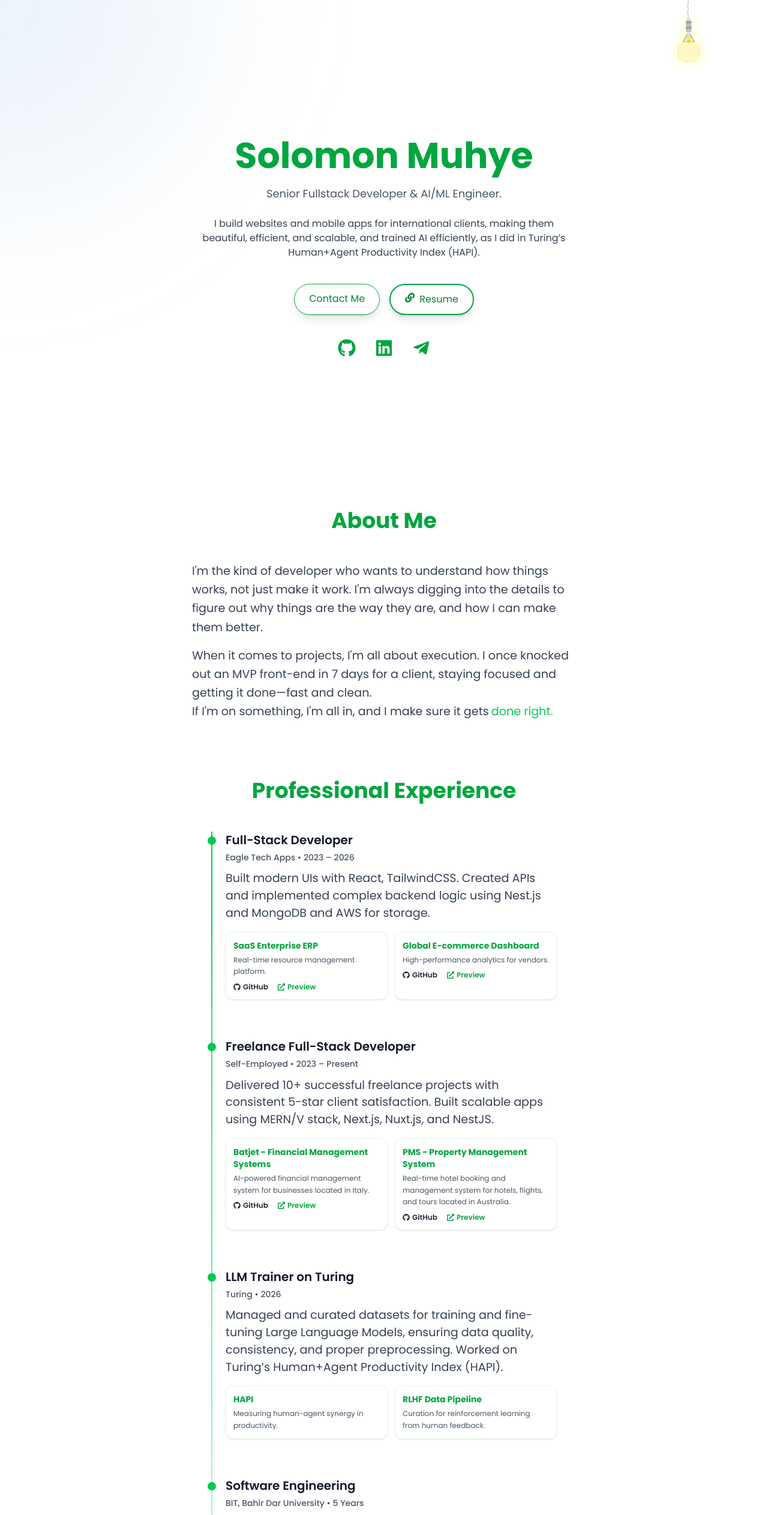
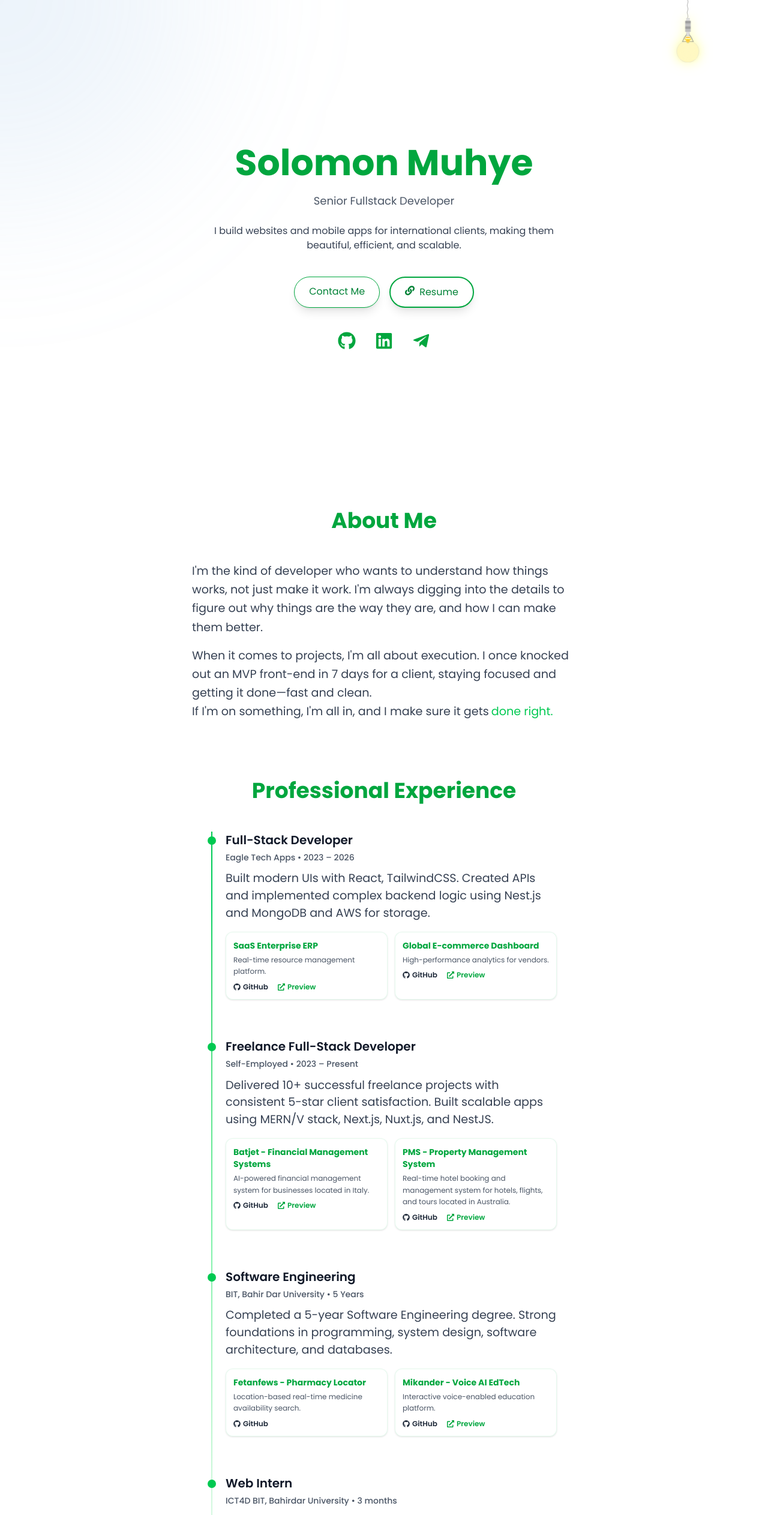
Before and after one commit to solomon-mh/solomon-muhye, a React (Vite) app: page / in a window 1280 px wide. Shown: the top 2525 px of the page at 60% size. Built offline with nearby package versions, Linux system fonts and the light colour scheme.

Commit message:
feat: update Experience, Hero, and SkillsList components; comment out unused entries and refine descriptions

```diff
--- a/src/components/Experience.tsx
+++ b/src/components/Experience.tsx
@@ -61,23 +61,23 @@ const experiences: ExperienceItem[] = [
       },
     ],
   },
-  {
-    role: "LLM Trainer on Turing",
-    company: "Turing",
-    period: "2026",
-    details:
-      "Managed and curated datasets for training and fine-tuning Large Language Models, ensuring data quality, consistency, and proper preprocessing. Worked on Turing’s Human+Agent Productivity Index (HAPI).",
-    projects: [
-      {
-        name: "HAPI",
-        description: "Measuring human-agent synergy in productivity.",
-      },
-      {
-        name: "RLHF Data Pipeline",
-        description: "Curation for reinforcement learning from human feedback.",
-      },
-    ],
-  },
+  // {
+  //   role: "LLM Trainer on Turing",
+  //   company: "Turing",
+  //   period: "2026",
+  //   details:
+  //     "Managed and curated datasets for training and fine-tuning Large Language Models, ensuring data quality, consistency, and proper preprocessing. Worked on Turing’s Human+Agent Productivity Index (HAPI).",
+  //   projects: [
+  //     {
+  //       name: "HAPI",
+  //       description: "Measuring human-agent synergy in productivity.",
+  //     },
+  //     {
+  //       name: "RLHF Data Pipeline",
+  //       description: "Curation for reinforcement learning from human feedback.",
+  //     },
+  //   ],
+  // },
   {
     role: "Software Engineering",
     company: "BIT, Bahir Dar University",
--- a/src/components/Hero.tsx
+++ b/src/components/Hero.tsx
@@ -25,7 +25,7 @@ const Hero = () => {
         transition={{ delay: 0.3 }}
         className="md:text-lg text-gray-600 dark:text-gray-300 mt-3"
       >
-        Senior Fullstack Developer & AI/ML Engineer.
+        Senior Fullstack Developer
       </motion.p>
 
       {/* Subtitle */}
@@ -37,8 +37,7 @@ const Hero = () => {
       >
         <span className="text-gray-700 dark:text-gray-400 font-normal">
           I build websites and mobile apps for international clients, making
-          them beautiful, efficient, and scalable, and trained AI efficiently,
-          as I did in Turing’s Human+Agent Productivity Index (HAPI).
+          them beautiful, efficient, and scalable.
         </span>
       </motion.p>
 
@@ -96,7 +95,7 @@ const Hero = () => {
           <FaLinkedin size={30} />
         </a>
         <a
-          href="https://t.me/solomon_muhye"
+          href="https://t.me/SolomonMuhye"
           target="_blank"
           rel="noopener noreferrer"
           className="hover:scale-125 transition-transform"
--- a/src/components/SkillsList.tsx
+++ b/src/components/SkillsList.tsx
@@ -21,10 +21,7 @@ import {
   SiNuxtdotjs,
   SiExpress,
   SiMysql,
-  SiOpenai,
-  SiPytorch,
 } from "react-icons/si";
-import { GiBrain } from "react-icons/gi";
 
 export type SkillCategory =
   | "Frontend"
@@ -32,8 +29,8 @@ export type SkillCategory =
   | "Database"
   | "Tools"
   | "DevOps"
-  | "MobileApps"
-  | "AI_ML";
+  | "MobileApps";
+// | "AI_ML";
 
 type SkillItem = { icon: JSX.Element; label: string; description: string };
 type SkillData = Record<SkillCategory, SkillItem[]>;
@@ -164,22 +161,22 @@ export const skillData: SkillData = {
         "#CrossPlatform #NativeModules #Performance #GestureHandling #MobileApps",
     },
   ],
-  AI_ML: [
-    {
-      icon: <SiOpenai />,
-      label: "Generative AI & LLMs",
-      description: "#GPT-4 #Claude #PromptEngineering #RAG #AI-Integration",
-    },
-    {
-      icon: <GiBrain />,
-      label: "LLM Training & RLHF",
-      description: "#FineTuning #DataCuration #RewardModeling #HAPI #RLHF",
-    },
-    {
-      icon: <SiPytorch />,
-      label: "AI Frameworks",
-      description:
-        "#PyTorch #TensorFlow #LangChain #DeepLearning #NeuralNetworks",
-    },
-  ],
+  // AI_ML: [
+  //   {
+  //     icon: <SiOpenai />,
+  //     label: "Generative AI & LLMs",
+  //     description: "#GPT-4 #Claude #PromptEngineering #RAG #AI-Integration",
+  //   },
+  //   {
+  //     icon: <GiBrain />,
+  //     label: "LLM Training & RLHF",
+  //     description: "#FineTuning #DataCuration #RewardModeling #HAPI #RLHF",
+  //   },
+  //   {
+  //     icon: <SiPytorch />,
+  //     label: "AI Frameworks",
+  //     description:
+  //       "#PyTorch #TensorFlow #LangChain #DeepLearning #NeuralNetworks",
+  //   },
+  // ],
 };
```
